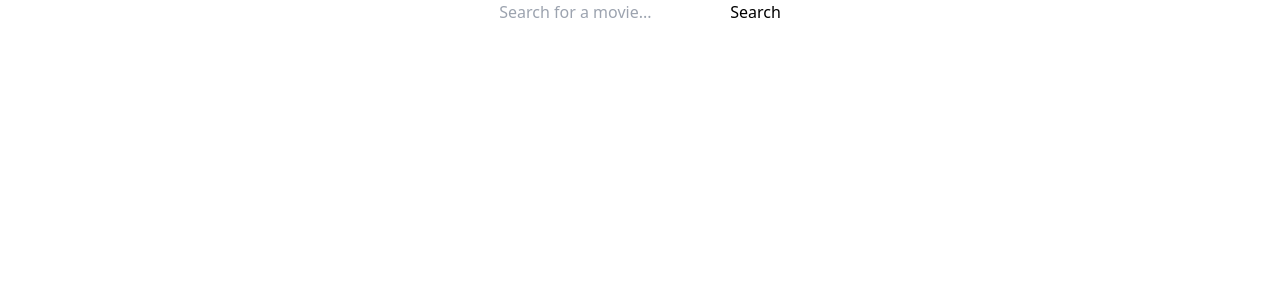
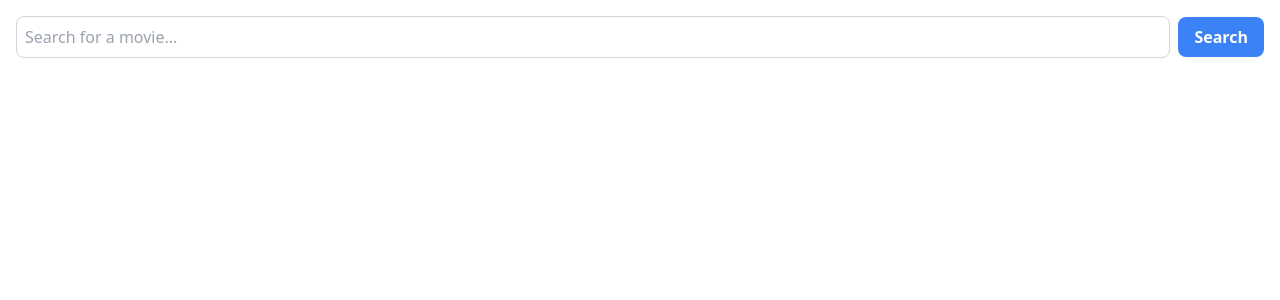
Before and after one commit to arpitbeuria196/movieRatingApp, a React (Create React App) app: page / in a window 1280 px wide. Shown: the top 300 px of the page. Built offline with nearby package versions, Linux system fonts and the light colour scheme.

Commit message:
search history

```diff
--- a/src/components/MovieSearchForRating.js
+++ b/src/components/MovieSearchForRating.js
@@ -1,13 +1,15 @@
 import React, { useState } from 'react';
 import { useDispatch, useSelector } from 'react-redux';
 import axios from 'axios';
-import { setSearchResults } from '../utils/movieSlice'; // Adjust import path as necessary
+import { setSearchResults, addSearchHistory } from '../utils/movieSlice'; // Adjust import path as necessary
 import MovieCard from './MovieCard';
 
 const MovieSearchForRating = () => {
   const [query, setQuery] = useState('');
   const dispatch = useDispatch();
-  const searchSelector = useSelector((state)=> state.movies.searchResults);
+  const searchSelector = useSelector((state) => state.movies.searchResults);
+  const searchHistories = useSelector((state) => state.movies.searchHistory);
+  const [visibleHistory, setVisibleHistory] = useState(false);
 
   const API_KEY = '4856a2a4';
 
@@ -21,30 +23,75 @@ const MovieSearchForRating = () => {
     }
   };
 
+
+
   const handleSearch = (e) => {
     e.preventDefault();
     if (query) {
       searchMovies(query);
+      dispatch(addSearchHistory(query));
       setQuery(''); // Clear the input field after search
+      setVisibleHistory(false);
     }
   };
 
+  const searchHandle = (history) => {
+    setQuery(history);
+    searchMovies(history); // Trigger search when history item is clicked
+    setVisibleHistory(false);
+  };
+
+  const handleFocus = () => {
+    setVisibleHistory(true);
+  };
+
+
+
   return (
-    <div >
-      <form onSubmit={handleSearch}>
+    <div className="container mx-auto p-4">
+      {/* Search Bar */}
+      <form onSubmit={handleSearch} className="flex items-center mb-4">
         <input
           type="text"
           value={query}
+          onFocus={handleFocus}
           onChange={(e) => setQuery(e.target.value)}
           placeholder="Search for a movie..."
+          className="flex-grow p-2 border border-gray-300 rounded-lg focus:outline-none focus:border-blue-500"
         />
-        <button type="submit">Search</button>
+        <button
+          type="submit"
+          className="ml-2 px-4 py-2 bg-blue-500 text-white font-semibold rounded-lg hover:bg-blue-600 transition-colors"
+        >
+          Search
+        </button>
       </form>
-      <div className="grid grid-cols-1 sm:grid-cols-2 md:grid-cols-3 lg:grid-cols-4 gap-4">
+
+      {/* Search History */}
+      {visibleHistory && searchHistories.length > 0 && (
+        <div className="bg-gray-100 p-4 rounded-lg mb-4 shadow-lg">
+          <ul className="space-y-2">
+            {searchHistories.map((history, index) => (
+              <li
+                key={index}
+                className="cursor-pointer text-blue-500 hover:scale-110 text-blue-700 transition-colors"
+                onClick={() => searchHandle(history)}
+              >
+                {history}
+              </li>
+            ))}
+          </ul>
+        </div>
+      )}
+
+      {/* Movie Results */}
+      <div className="grid grid-cols-1 sm:grid-cols-2 md:grid-cols-3 lg:grid-cols-4 gap-6 mb-6">
         {searchSelector.map((movie) => (
           <MovieCard key={movie.imdbID} movie={movie} />
         ))}
       </div>
+
+
     </div>
   );
 };
--- a/src/utils/movieSlice.js
+++ b/src/utils/movieSlice.js
@@ -7,6 +7,7 @@ const movieSlice = createSlice({
         favorites: [],
         watchlist: [],
         movieDetails: {},
+        searchHistory:[],
     },
     reducers:
     {
@@ -33,6 +34,11 @@ const movieSlice = createSlice({
         removeFromWatchlist: (state, action) => {
             state.watchlist = state.watchlist.filter(movie => movie.imdbID !== action.payload.imdbID);
           },
+          addSearchHistory:(state,action) =>
+          {
+            state.searchHistory = [...state.searchHistory,action.payload]
+
+          }
 
     }
 });
@@ -44,6 +50,7 @@ export const{
     addToWatchlist,
     removeFromWatchlist,
     setMovieDetails,
+    addSearchHistory
 } = movieSlice.actions;
 
 export default movieSlice.reducer;
```
